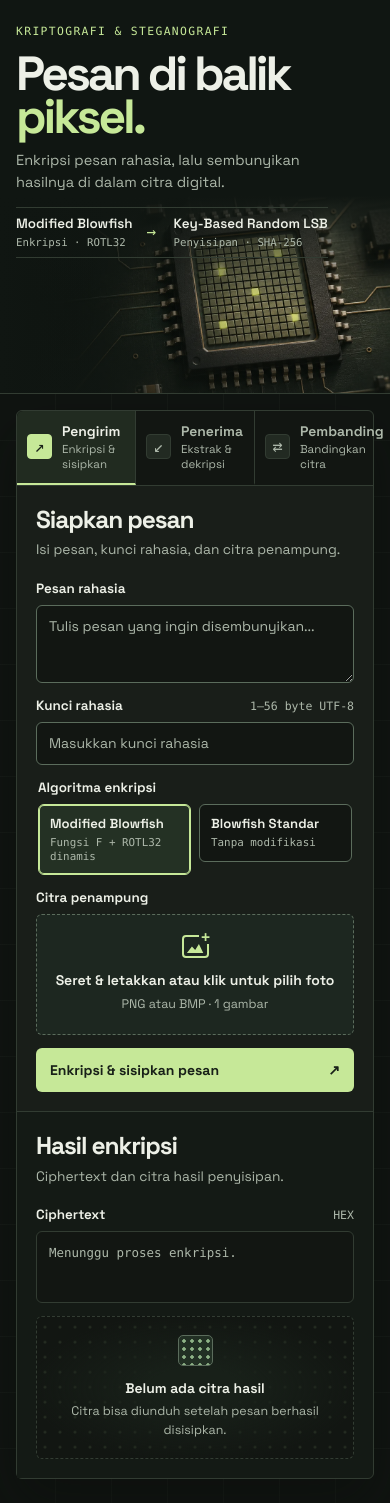
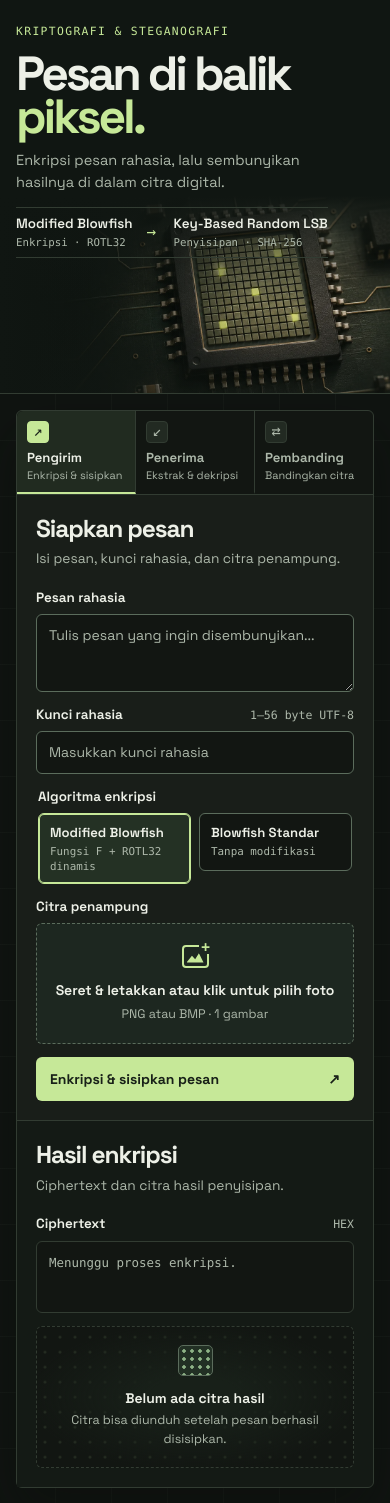
Before and after one commit to zann06/TugasBesarKriptografi, a Flask app: page / in a window 390 px wide. Shown: the part 64-1567 px from the top of the page. Before the commit the page ends 1543 px from the top, so only its background shows below. Run offline with Flask 3, Linux system fonts and the light colour scheme.

Commit message:
Perbaiki label tab terpotong di layar sempit
Pada lebar 400px label 'Pembanding' terpotong di tepi kanan karena tab
memaksa satu baris dengan ikon di samping. Di media query <=560px ikon
kini ditumpuk di atas label sehingga teks mendapat lebar penuh.

```diff
--- a/static/crypto.css
+++ b/static/crypto.css
@@ -639,7 +639,19 @@ tbody td { font-family: var(--mono); }
   .algorithm-flow li { padding-block: 6px; }
   .tab-btn { flex: 1 1 0; width: auto; padding-inline: 10px; }
   .tab-btn:last-child { border-right: 0; border-top-right-radius: var(--radius); }
-  .workspace-grid { grid-template-columns: minmax(0, 1fr); }
+  /* Layar sempit: ikon di atas label supaya teks dapat lebar penuh dan
+     kata seperti "Pembanding" tidak terpotong atau pecah di tengah kata. */
+  .tab-btn {
+    flex-direction: column;
+    align-items: flex-start;
+    gap: 6px;
+    padding: 10px;
+    font-size: .82rem;
+  }
+  .tab-symbol { width: 22px; height: 22px; font: .95rem/1 var(--mono); }
+  .tab-btn small { font-size: .68rem; }
+  .tab-btn > span:last-child { min-width: 0; }
+  .tab-btn small { overflow-wrap: normal; }  .workspace-grid { grid-template-columns: minmax(0, 1fr); }
   .workspace-output { border-top: 1px solid var(--line); border-left: 0; }
   .stego-empty { min-height: 135px; }
   .compare-pickers, .compare-preview-grid { grid-template-columns: minmax(0, 1fr); }
```
Also changed, not shown: 1 other file.
